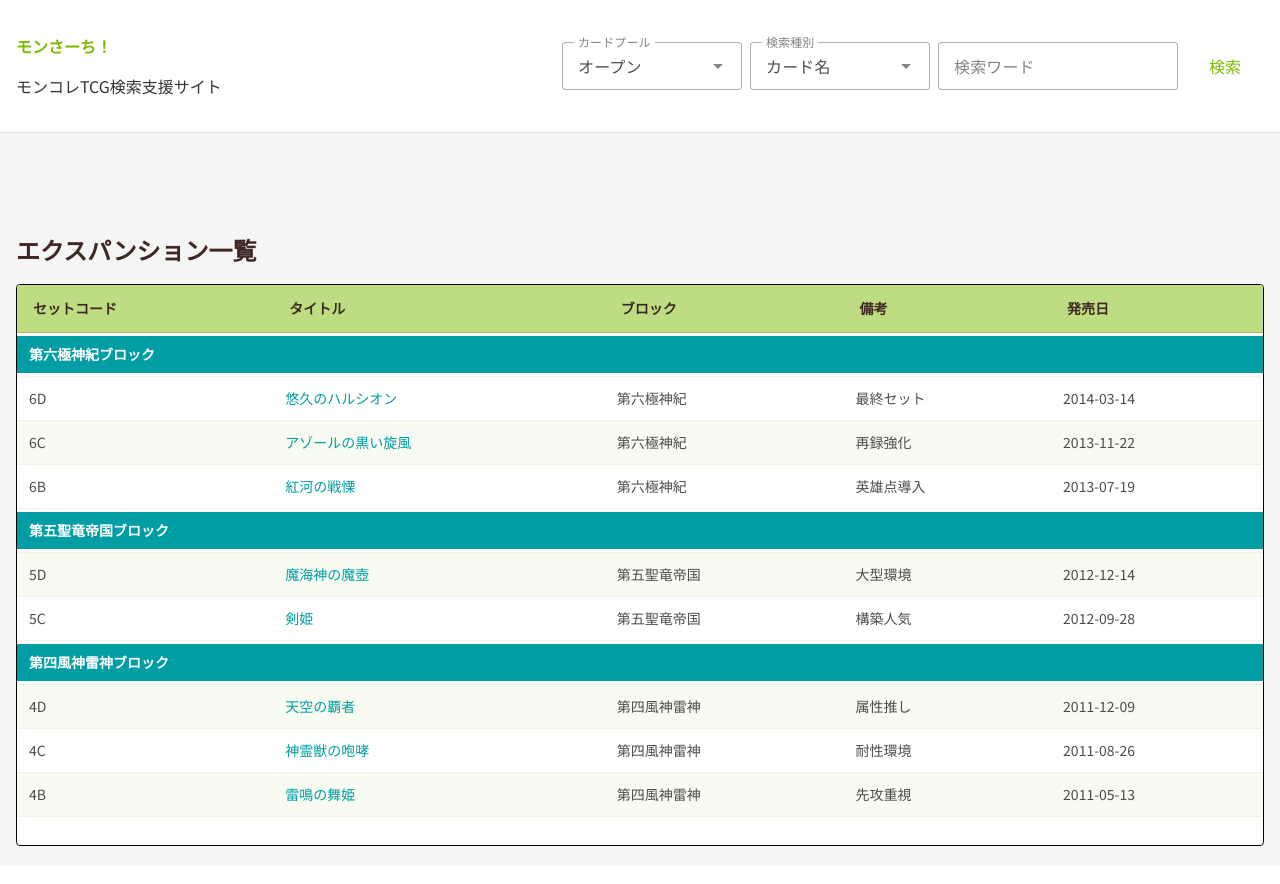
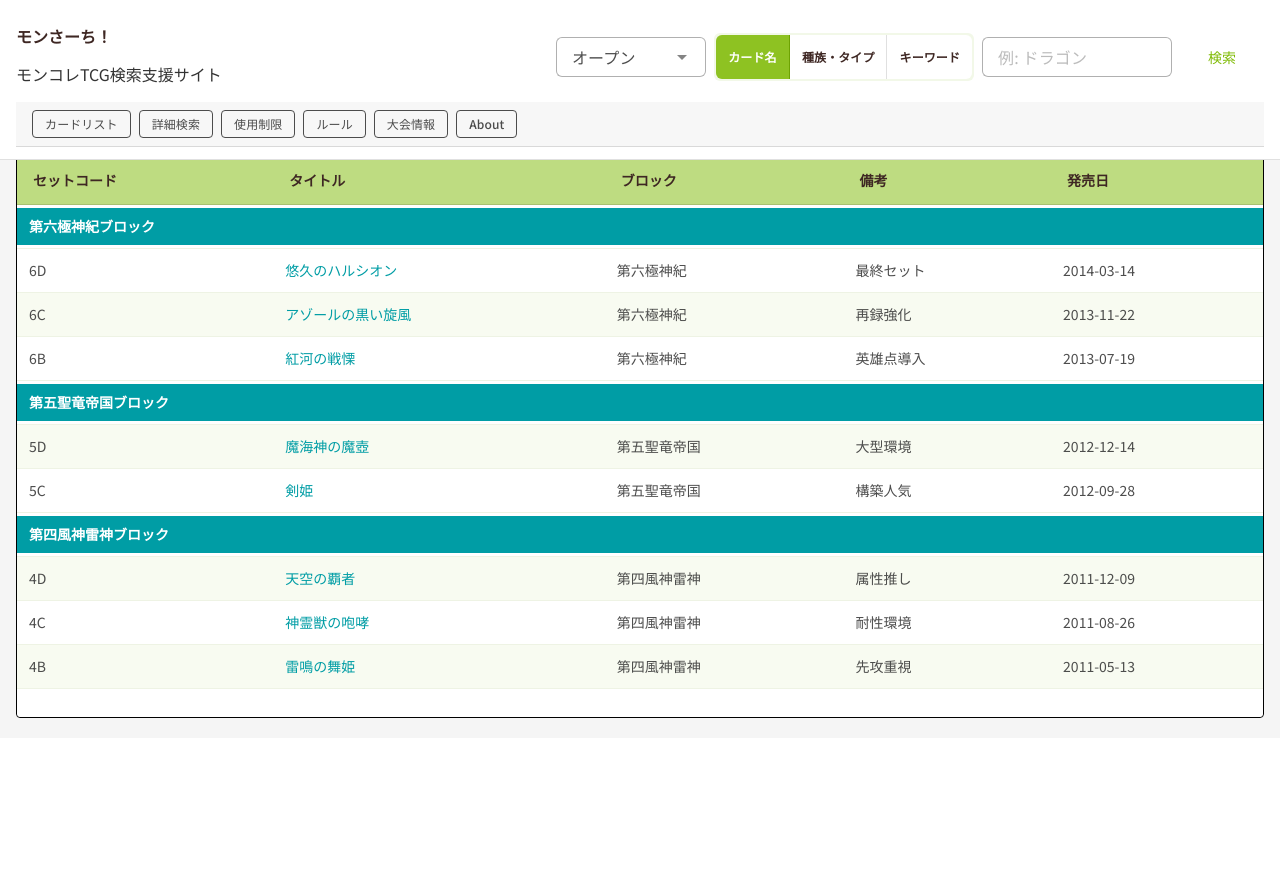
Before and after one commit to Oosunakun/monsearch, a Nuxt app: page / in a window 1280 px wide. Shown: the top 884 px of the page. After the commit the page ends 858 px from the top, so only its background shows below. Built offline with nearby package versions, Linux system fonts and the light colour scheme.

Commit message:
update:  共通レイアウトのVueの調整
モバイル向け：ハンバーガーメニュー追加
遷移先のリンクの調整
レイアウトの調整

```diff
--- a/app/layouts/default.vue
+++ b/app/layouts/default.vue
@@ -1,6 +1,7 @@
 <script setup lang="ts">
 const route = useRoute()
 const router = useRouter()
+const drawer = ref(false)
 
 const cardPools = [
   { title: 'オープン', value: 'open' },
@@ -15,8 +16,8 @@ const searchTypes = [
 
 const navItems = [
   { label: 'カードリスト', to: '/cards' },
-  { label: '詳細検索', to: '/advanced-search' },
-  { label: '使用制限', to: '/usage-limits' },
+  { label: '詳細検索', to: '/cards/search' },
+  { label: '使用制限', to: '/restrictions' },
   { label: 'ルール', to: '/rules' },
   { label: '大会情報', to: '/tournaments' },
   { label: 'About', to: '/about' }
@@ -27,6 +28,11 @@ const selectedSearchType = ref('name')
 const searchText = ref('')
 
 const isNavActive = (path: string) => route.path === path
+
+const moveTo = async (path: string) => {
+  drawer.value = false
+  await router.push(path)
+}
 
 const runQuickSearch = async () => {
   await router.push({
@@ -42,59 +48,83 @@ const runQuickSearch = async () => {
 
 <template>
   <v-app>
-    <v-app-bar color="surface" border="b" elevation="0" height="132">
-      <v-container class="d-flex flex-column py-4 ga-4" style="max-width: 1360px;">
-        <div class="d-flex flex-column flex-lg-row align-lg-center justify-lg-space-between ga-4">
+    <v-navigation-drawer
+      v-model="drawer"
+      temporary
+      location="left"
+      width="280"
+    >
+      <v-list nav>
+        <v-list-item
+          v-for="item in navItems"
+          :key="item.to"
+          :title="item.label"
+          :active="isNavActive(item.to)"
+          @click="moveTo(item.to)"
+        />
+      </v-list>
+    </v-navigation-drawer>
+
+    <v-app-bar color="surface" border="b" elevation="0" class="header-app-bar">
+      <v-container class="py-3" style="max-width: 1360px;">
+        <div class="d-flex flex-column flex-lg-row align-lg-center justify-lg-space-between ga-3">
+          <div class="d-flex align-center justify-space-between ga-2">
             <div>
-            <p class="text-h4 font-weight-bold text-primary mb-1">
+              <p class="text-h4 font-weight-bold mb-1 header-site-title">
                 モンさーち！
               </p>
               <p class="text-caption">
                 モンコレTCG検索支援サイト
               </p>
             </div>
+            <v-app-bar-nav-icon class="d-lg-none" @click="drawer = !drawer" />
+          </div>
 
-          <v-form class="d-flex flex-wrap align-center ga-2" @submit.prevent="runQuickSearch">
+          <v-form class="d-flex flex-wrap align-center ga-2 header-search-form" @submit.prevent="runQuickSearch">
             <v-select
               v-model="selectedCardPool"
               :items="cardPools"
               item-title="title"
               item-value="value"
-              label="カードプール"
               variant="outlined"
-              density="comfortable"
+              density="compact"
               hide-details
-              style="min-width: 180px;"
+              class="layout-search-field"
+              aria-label="カードプール選択"
             />
-            <v-select
+            <v-btn-toggle
               v-model="selectedSearchType"
-              :items="searchTypes"
-              item-title="title"
-              item-value="value"
-              label="検索種別"
-              variant="outlined"
-              density="comfortable"
-              hide-details
-              style="min-width: 180px;"
-            />
+              mandatory
+              divided
+              class="search-type-toggle"
+            >
+              <v-btn
+                v-for="type in searchTypes"
+                :key="type.value"
+                :value="type.value"
+                size="small"
+                class="text-caption font-weight-bold"
+              >
+                {{ type.title }}
+              </v-btn>
+            </v-btn-toggle>
             <v-text-field
               v-model="searchText"
-              label="検索ワード"
               placeholder="例: ドラゴン"
               variant="outlined"
-              density="comfortable"
+              density="compact"
               hide-details
-              style="min-width: 240px;"
+              class="layout-search-text"
+              aria-label="検索ワード入力"
             />
-            <v-btn color="primary" size="large" type="submit">
+            <v-btn color="primary" type="submit" class="layout-search-button">
               検索
             </v-btn>
           </v-form>
         </div>
-      </v-container>
-    </v-app-bar>
 
-    <v-container class="py-3" style="max-width: 1360px;">
+        <v-sheet class="header-nav-wrap d-none d-lg-block" border="b">
+          <v-container class="py-2" style="max-width: 1360px;">
             <div class="d-flex flex-wrap ga-2">
               <v-btn
                 v-for="item in navItems"
@@ -102,12 +132,19 @@ const runQuickSearch = async () => {
                 :to="item.to"
                 :color="isNavActive(item.to) ? 'primary' : undefined"
                 :variant="isNavActive(item.to) ? 'flat' : 'outlined'"
-          class="text-body-2"
+                class="text-body-2 nav-btn"
+                size="small"
               >
                 {{ item.label }}
               </v-btn>
             </div>
           </v-container>
+        </v-sheet>
+
+      </v-container>
+    </v-app-bar>
+
+
 
     <v-main class="bg-background">
       <v-container class="py-5" style="max-width: 1360px;">
@@ -127,3 +164,81 @@ const runQuickSearch = async () => {
     </v-footer>
   </v-app>
 </template>
+
+<style scoped>
+.layout-search-field {
+  min-width: 150px;
+  max-width: 180px;
+}
+
+.layout-search-text {
+  min-width: 190px;
+  max-width: 220px;
+}
+
+.layout-search-button {
+  min-width: 84px;
+  height: 40px;
+}
+
+.header-site-title {
+  color: #3e2723;
+  line-height: 1.1;
+}
+
+.header-app-bar :deep(.v-toolbar__content) {
+  height: auto !important;
+  align-items: stretch;
+}
+
+.header-search-form :deep(.v-field) {
+  border-radius: 6px;
+}
+
+.search-type-toggle {
+  background: #f2f8e8;
+  border-radius: 6px;
+  padding: 2px;
+}
+
+.search-type-toggle :deep(.v-btn) {
+  text-transform: none;
+  min-width: 74px;
+  color: #3e2723;
+}
+
+.search-type-toggle :deep(.v-btn--active) {
+  background: rgb(var(--v-theme-primary));
+  color: #ffffff;
+}
+
+.header-nav-wrap {
+  background: #f7f7f7;
+}
+
+.nav-btn {
+  text-transform: none;
+}
+
+@media (max-width: 959px) {
+  .header-search-form {
+    width: 100%;
+  }
+
+  .layout-search-field,
+  .layout-search-text {
+    min-width: 100%;
+    max-width: 100%;
+  }
+
+  .search-type-toggle {
+    width: 100%;
+    display: grid;
+    grid-template-columns: repeat(3, minmax(0, 1fr));
+  }
+
+  .search-type-toggle :deep(.v-btn) {
+    width: 100%;
+  }
+}
+</style>
```
Lines whose indentation alone changed are shown as unchanged.
